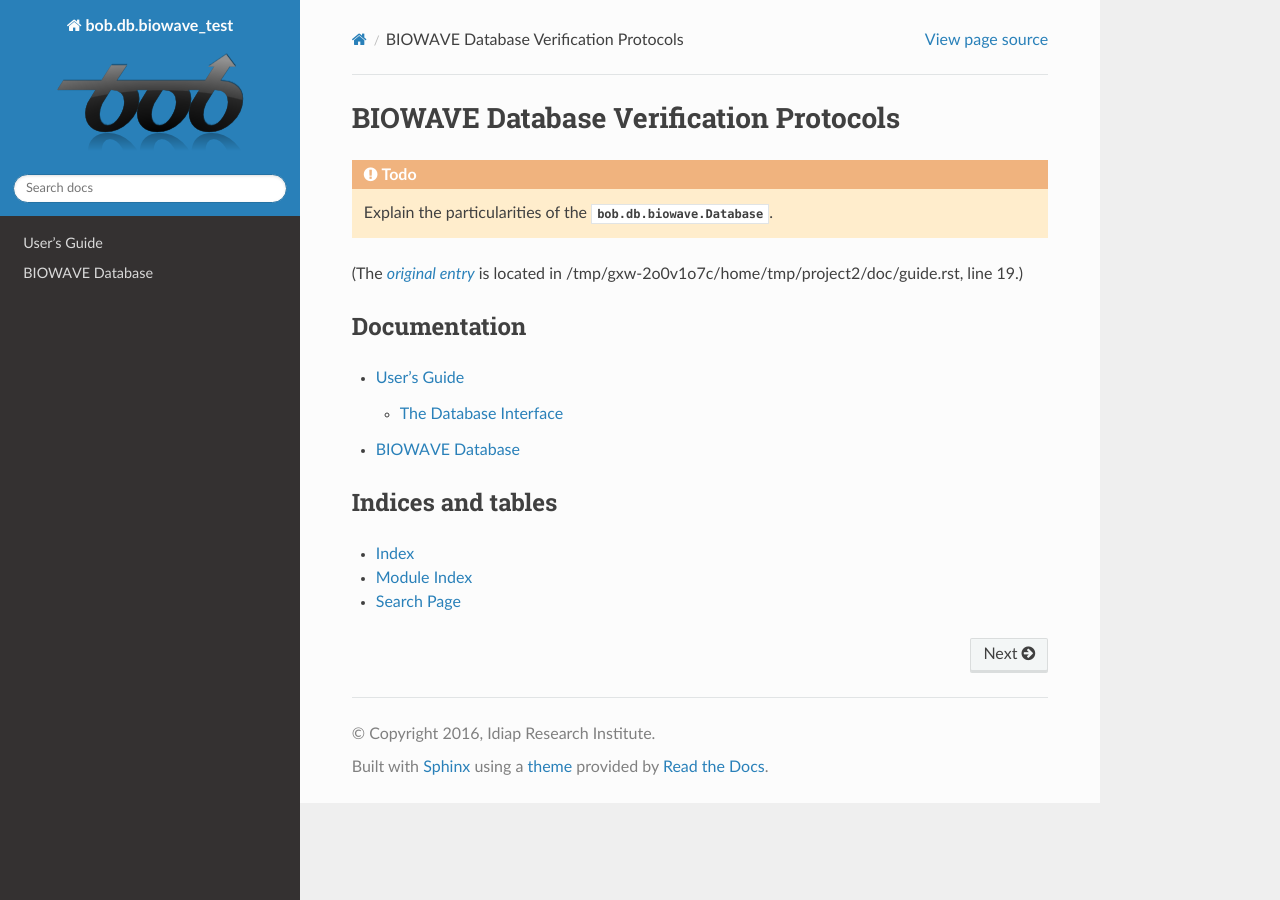
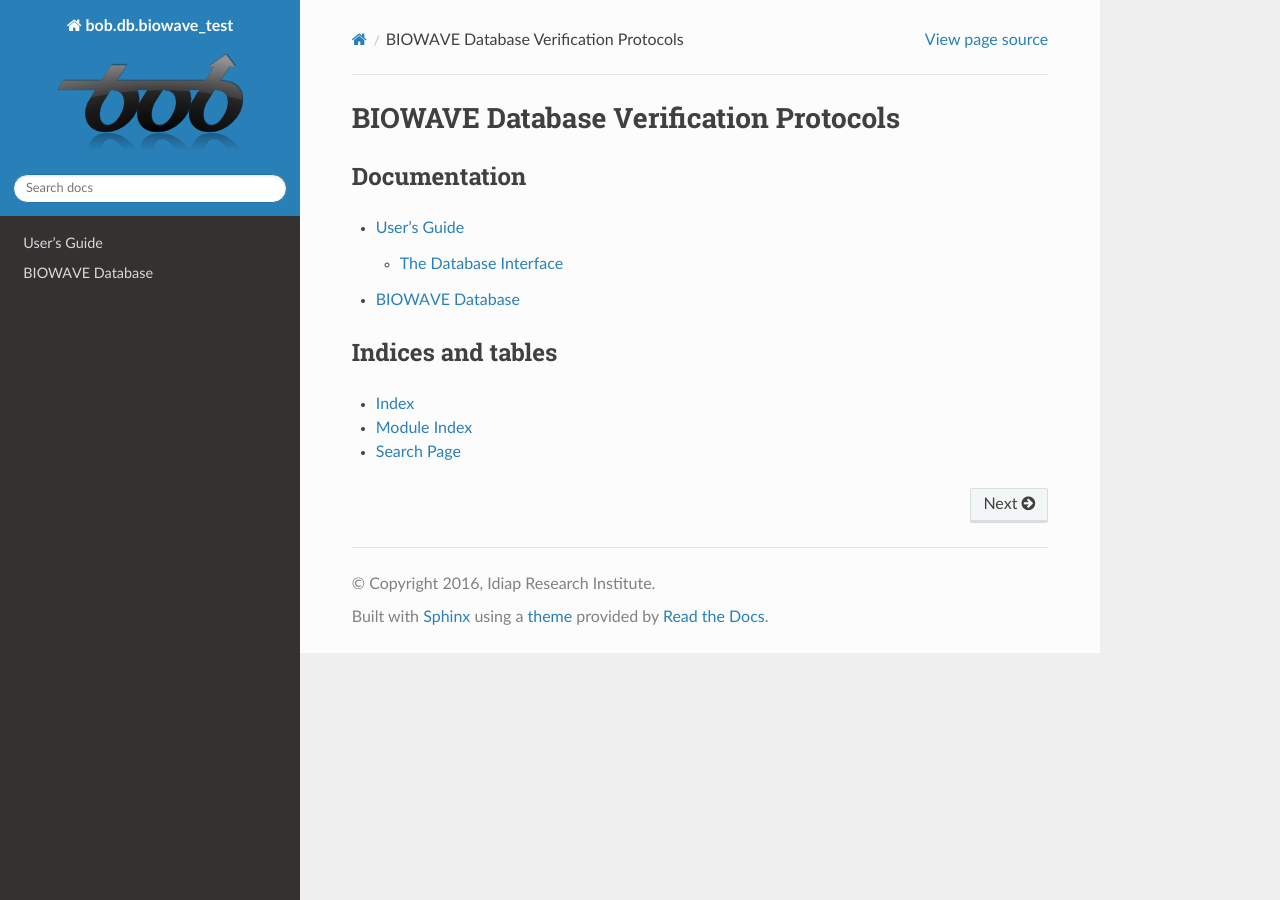
Before and after one commit to bioidiap/bob.db.biowave_test, a Sphinx documentation site: the page built from doc/index.rst, in a window 1280 px wide. Built offline with Sphinx 7.4.7 and the Read the Docs theme 2.0.0, drawn with Linux system fonts in a browser that asks for light colours; formulas are drawn with MathJax 3; the version number could not be read and is left out; some of the changed lines change nothing that is shown.

Commit message:
Update guide.rst

```diff
--- a/doc/guide.rst
+++ b/doc/guide.rst
@@ -1,6 +1,6 @@
 .. vim: set fileencoding=utf-8 :
-.. @author: Manuel Guenther <Manuel.Guenther@idiap.ch>
-.. @date:   Thu Dec  6 12:28:25 CET 2012
+.. @author: Teodors Eglitis <teodors.eglitis@idiap.ch>
+.. @date:   Fri  2 Sep 14:55:40 CEST 2016
 
 ==============
  User's Guide
@@ -14,10 +14,6 @@
 The Database Interface
 ----------------------
 
-The :py:class:`bob.db.biowave.Database` complies with the standard biometric verification database as described in :ref:`commons`, implementing the interface :py:class:`bob.db.verification.utils.SQLiteDatabase`.
+tbd.
 
-.. todo::
-   Explain the particularities of the :py:class:`bob.db.biowave.Database`.
-
-
-.. _bob: https://www.idiap.ch/software/bob
+_bob: https://www.idiap.ch/software/bob
```
